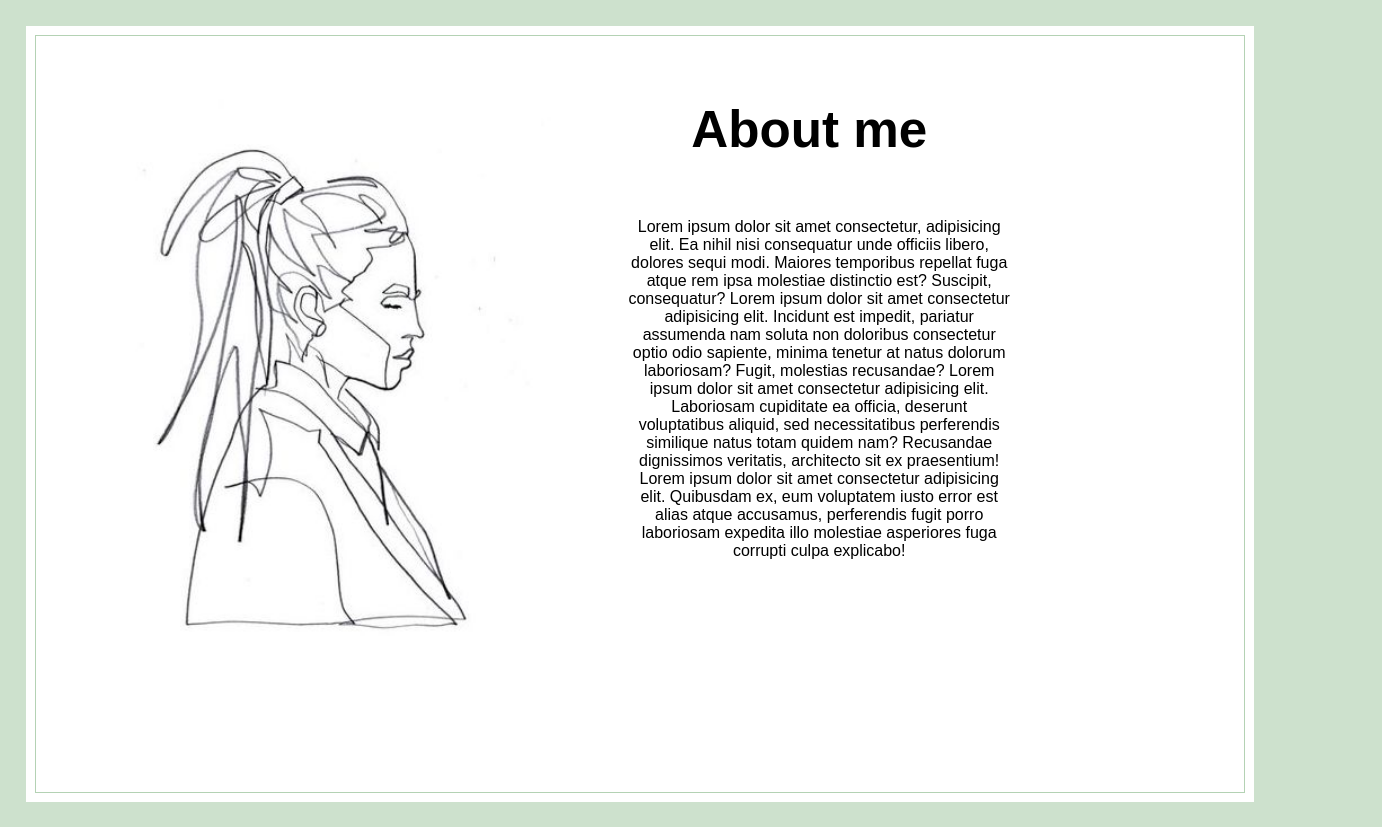
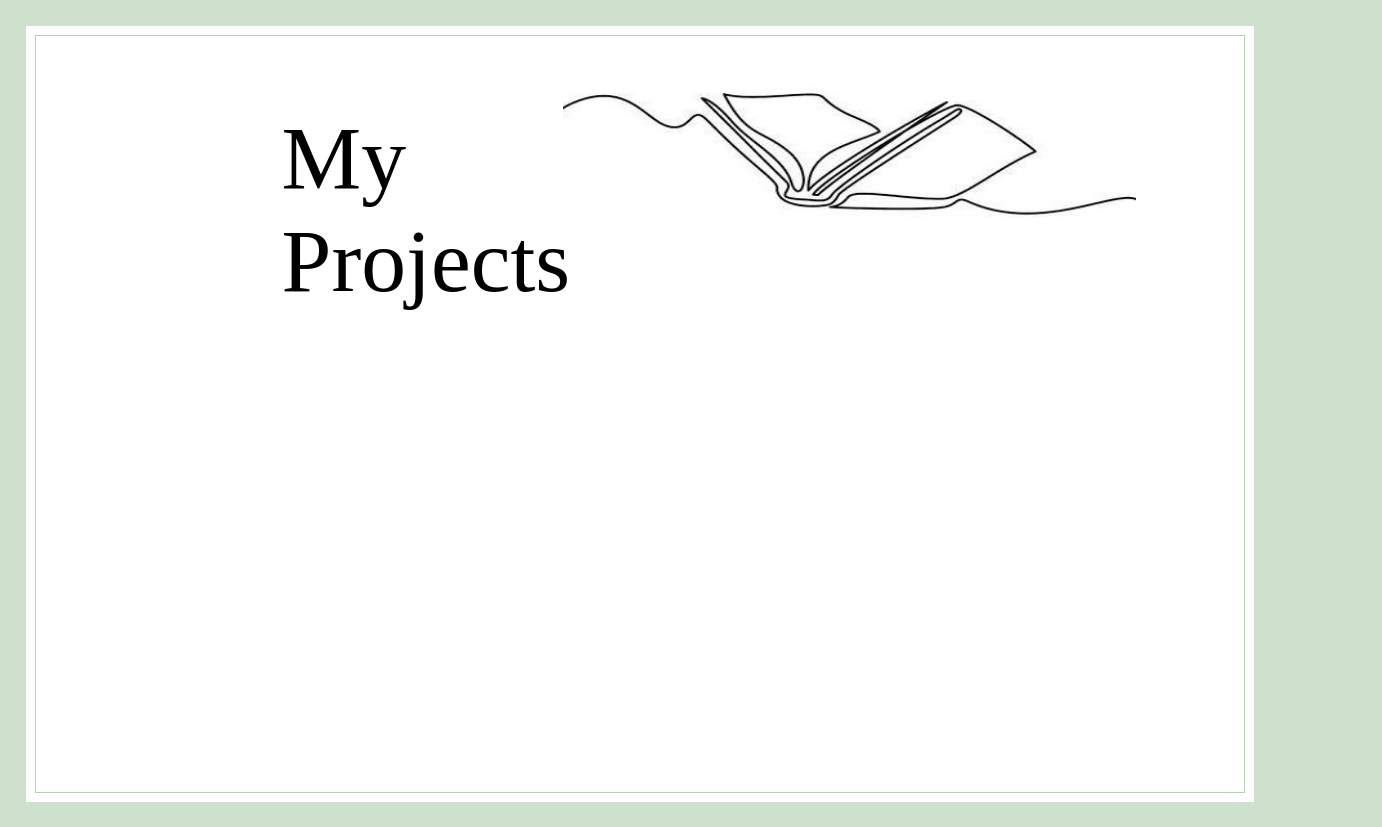
Before and after one commit to sophdubs/portfolio-page, a React (Create React App) app: page / in a window 1280 px wide. Shown: the whole page, 1382 px wide, since content can reach past the window. Built offline with nearby package versions, Linux system fonts and the light colour scheme.

Commit message:
a bit of progress on the my projects page

```diff
--- /dev/null
+++ b/src/components/Projects.js
@@ -0,0 +1,20 @@
+import React from 'react';
+
+import "../stylesheets/Projects.css";
+
+class Projects extends React.Component {
+    render() {
+        return (
+            <div id='projects' className="main-container">
+               <div className="top-projects">
+                   <div className="title-projects">My Projects</div>
+                   <div className="image-projects"></div>
+               </div>
+
+               <div className="bottom-projects"></div>
+            </div>
+        );
+    }
+}
+
+export default Projects;
--- a/src/index.js
+++ b/src/index.js
@@ -3,10 +3,11 @@ import ReactDOM from 'react-dom';
 
 // import Landing from './components/Landing';
 // import Home from './components/Home';
-import AboutMe from './components/AboutMe';
+// import AboutMe from './components/AboutMe';
+import Projects from "./components/Projects";
 // import Blog from './components/Blog';
 
 import './default.css';
 
 
-ReactDOM.render(<AboutMe/>, document.getElementById('root'));
+ReactDOM.render(<Projects/>, document.getElementById('root'));
--- /dev/null
+++ b/src/stylesheets/Projects.css
@@ -0,0 +1,41 @@
+#projects {
+    position: relative;
+    display: grid;
+    grid-template-rows: 1fr 3fr;
+    grid-template-columns: 1fr;
+    grid-template-areas: 'top'
+                         'bottom';
+}
+
+.top-projects {
+    grid-area: top;
+    position: relative;
+    display: grid;
+    grid-template-columns: 1fr 2fr;
+    grid-template-areas: 'title image';
+}
+
+.title-projects {
+    grid-area: title;
+    position: relative;
+    font-size: 7vw;
+    left: 20vw;
+    top: 10vh;
+    z-index: 10;
+    font-family: Bradley Hand, cursive;
+    font-weight: lighter;
+}
+
+.image-projects {
+    grid-area: image;
+    position: relative;
+    background: url('../img/book.jpg') no-repeat;
+    top: 2vh;
+    left: 10vw;
+    background-size: 70% 100%;
+}
+
+.bottom-projects {
+    grid-area: bottom;
+    /* background: green; */
+}
```
Also changed, not shown: src/img/book.jpg, 1 other file (tests, documents, lock files or other folders).
